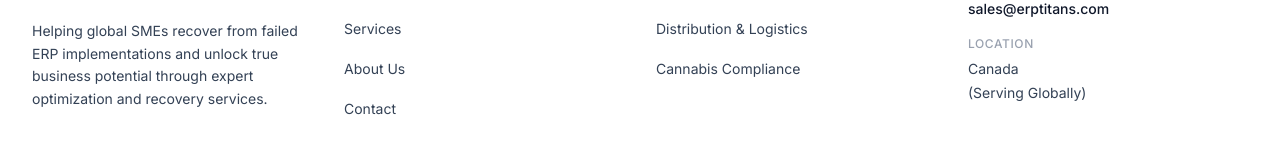
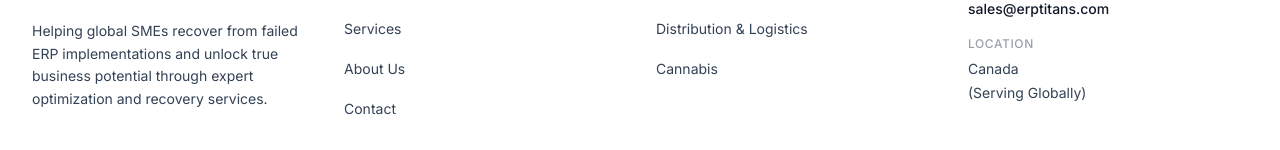
Before and after one commit to erptitans/erp-titans, a Next.js app: page / in a window 1280 px wide. Shown: the part 4976-5126 px from the top of the page. Built offline with nearby package versions, Linux system fonts and the light colour scheme.

Commit message:
Update Footer.tsx

```diff
--- a/components/layout/Footer.tsx
+++ b/components/layout/Footer.tsx
@@ -40,7 +40,7 @@ export default function Footer() {
             <ul className="space-y-4">
               <li><Link href="/industries/manufacturing" className="text-brand-text-muted hover:text-brand-primary transition-colors text-sm">Manufacturing Solutions</Link></li>
               <li><Link href="/industries/distribution" className="text-brand-text-muted hover:text-brand-primary transition-colors text-sm">Distribution & Logistics</Link></li>
-              <li><Link href="/industries/cannabis" className="text-brand-text-muted hover:text-brand-primary transition-colors text-sm">Cannabis Compliance</Link></li>
+              <li><Link href="/industries/cannabis" className="text-brand-text-muted hover:text-brand-primary transition-colors text-sm">Cannabis</Link></li>
             </ul>
           </div>
 
```
